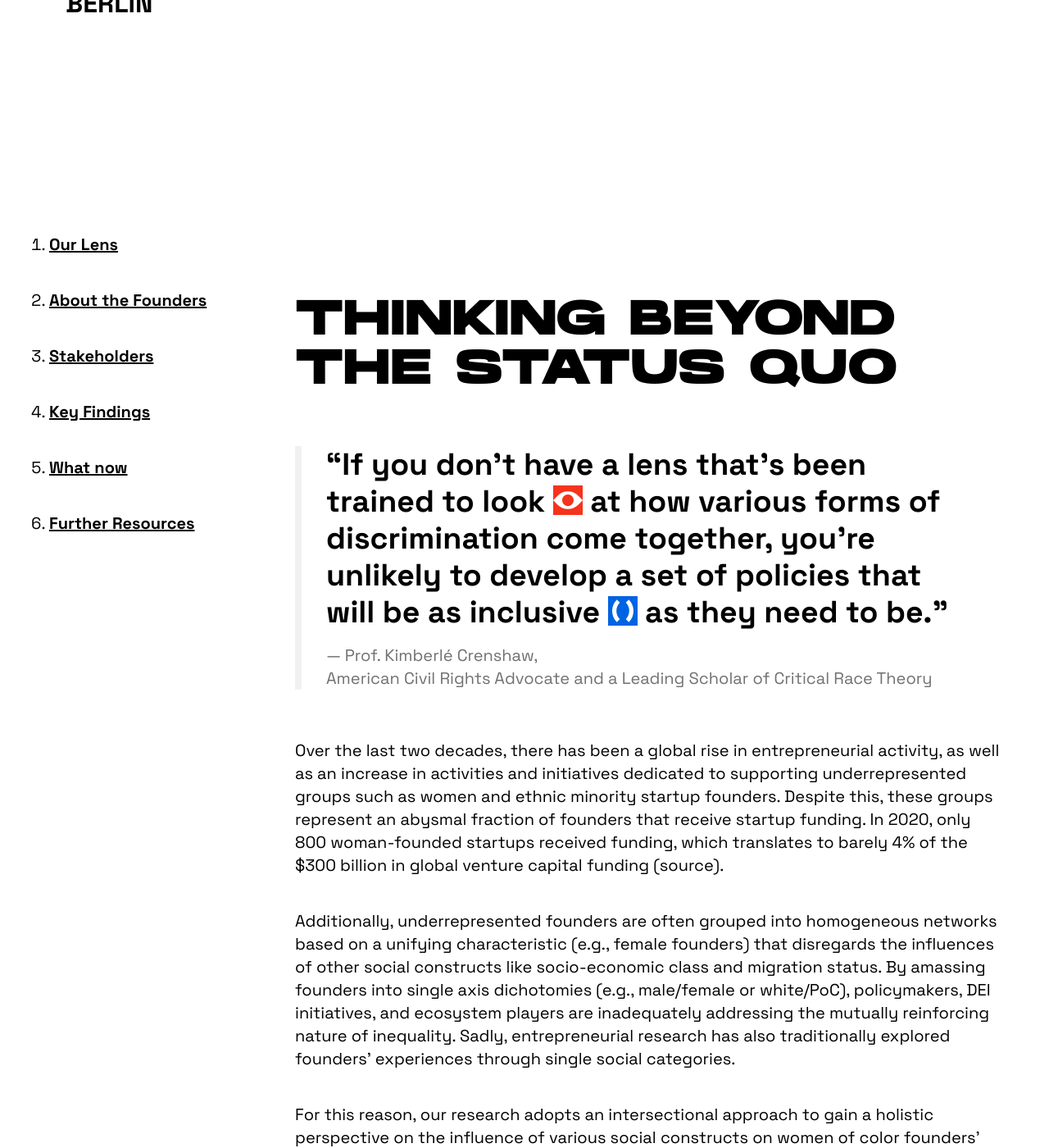
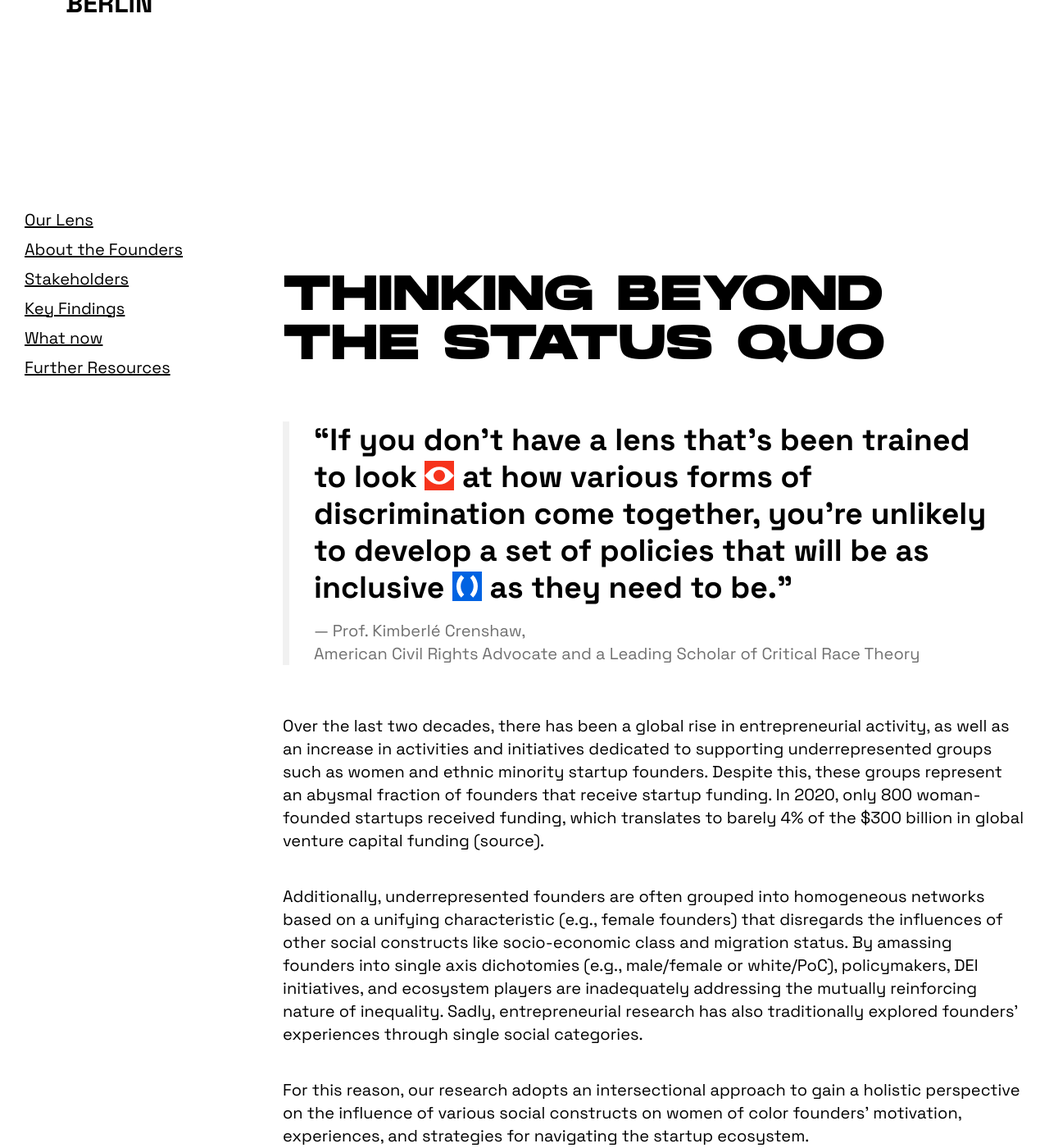
Before and after one commit to Founderland/Report, a Jekyll site: the page built from index.html, in a window 1280 px wide and 1400 px high, scrolled down 623 px. Shown: the whole window at 82% size. Built offline with Jekyll 4.4.1, drawn with Linux system fonts in a browser that asks for light colours.

Commit message:
design tweaks. mostly nav

```diff
--- a/_layouts/default.html
+++ b/_layouts/default.html
@@ -19,8 +19,8 @@
       <h1>Rise & Thrive Report</h1>
       <h2>Qualitative research report on Women of Color Founders in Berlin</h2>
     </header>
-    <div class="fdl-wrapper p-6 md:p-12 md:grid grid-cols-4 gap-8 my-8 md:container mx-auto">
-      <nav class="md:sticky hidden md:block top-8">
+    <div class="fdl-wrapper p-6 md:grid grid-cols-4 gap-8 my-8 md:container mx-auto">
+      <nav class="desktop md:sticky hidden md:block top-8">
         <ul>
             {% include nav.html %}
         </ul>
--- a/assets/styles/input.css
+++ b/assets/styles/input.css
@@ -368,7 +368,8 @@ nav.desktop {
     height: 300px;/* fixes height of element and allows sticky to work */
 }
 nav.desktop li {
-    margin: 8px;
+    margin: 8px 0;
+    list-style: none;
 }
 nav.desktop a {
     font-weight: normal;
--- a/assets/styles/output.css
+++ b/assets/styles/output.css
@@ -1221,7 +1221,8 @@ nav.desktop {
 }
 
 nav.desktop li {
-  margin: 8px;
+  margin: 8px 0;
+  list-style: none;
 }
 
 nav.desktop a {
```
